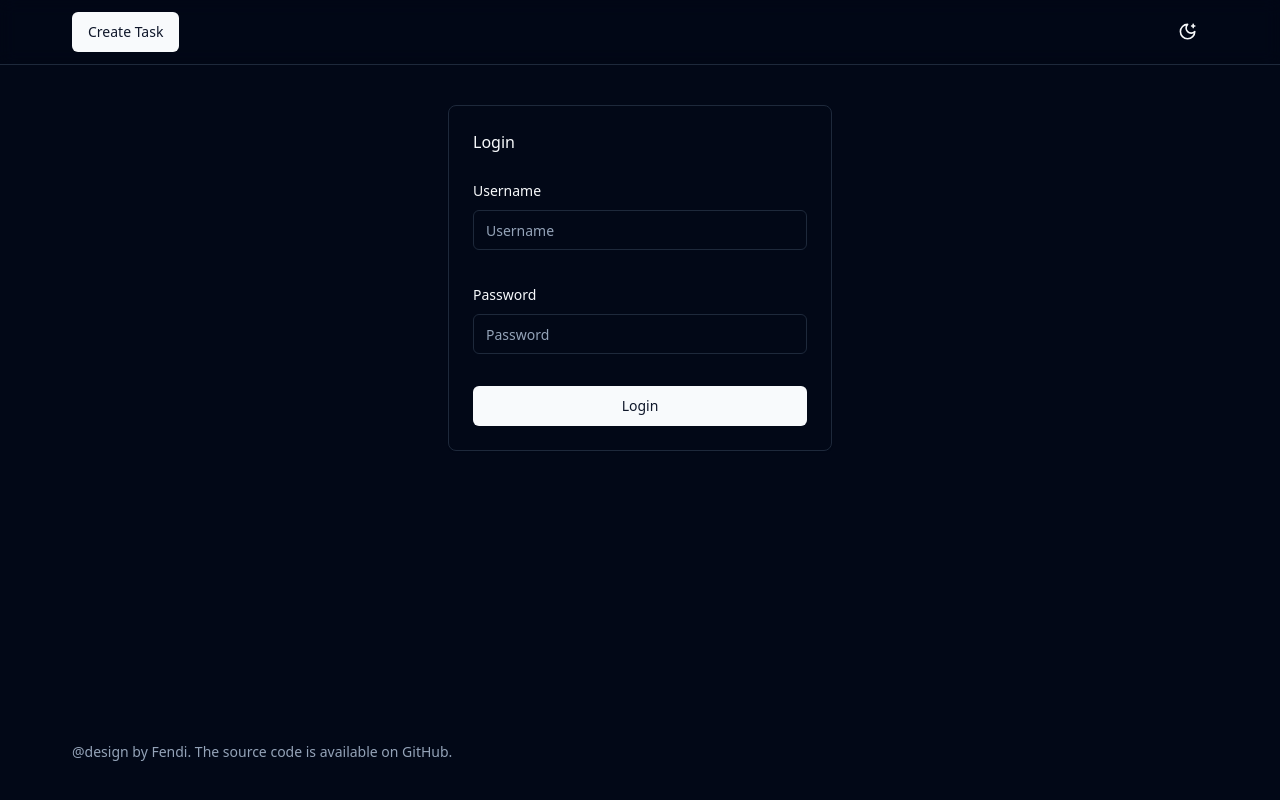
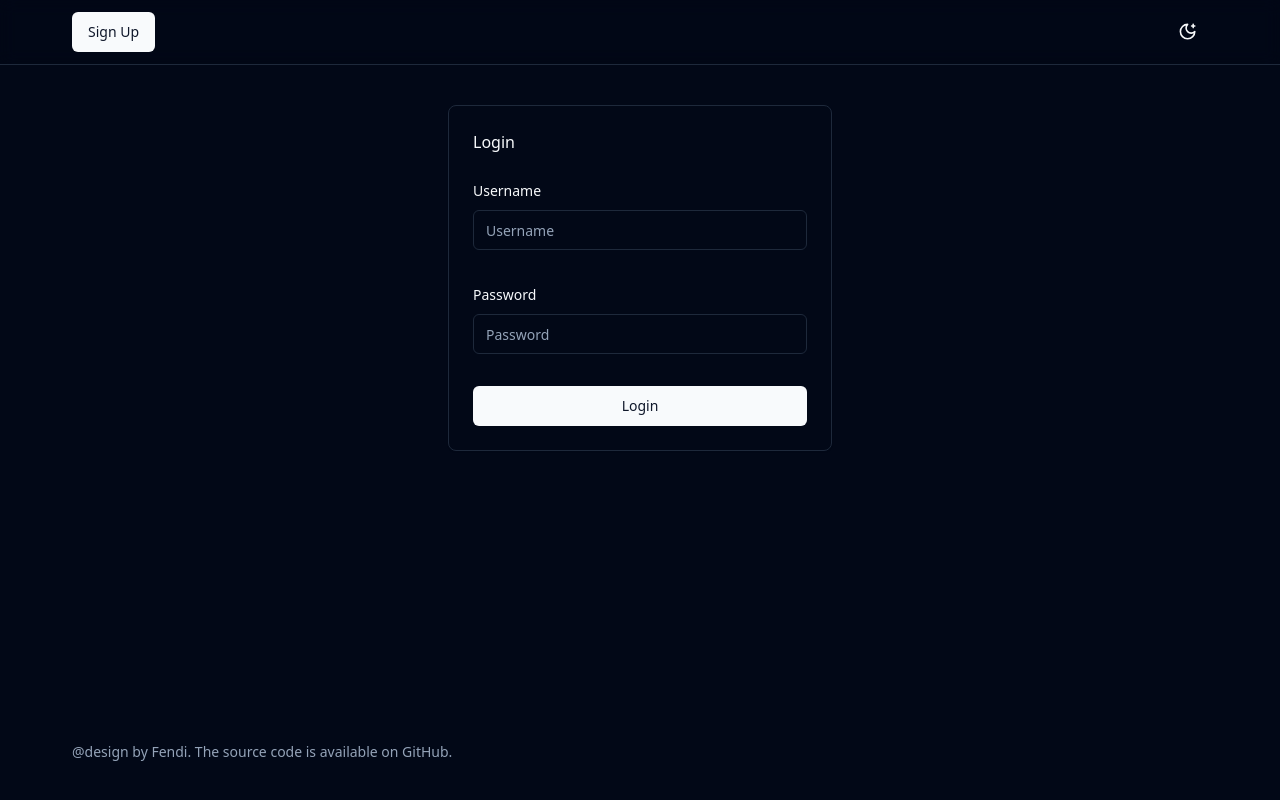
Before and after one commit to aFendell/task-manager, a React (Vite) app in the folder apps/client/: page /login in a window 1280 px wide. Built offline with nearby package versions, Linux system fonts and the light colour scheme; no server answers.

Commit message:
feat: location based header nav

```diff
--- a/apps/client/src/components/layout/Header.tsx
+++ b/apps/client/src/components/layout/Header.tsx
@@ -3,13 +3,31 @@ import * as React from 'react';
 import { Button } from '@/components/ui/Button';
 import TaskForm from '@/screens/app/Tasks/TaskForm';
 import ToggleMode from '@/components/ui/ToggleMode';
+import { NavLink, useLocation } from 'react-router-dom';
+import Path from '@/routes/paths';
 
 const Header = () => {
+  const { pathname } = useLocation();
+
   const [isTaskForm, setIsTaskForm] = React.useState(false);
   return (
     <header className='sticky top-0 z-50 w-full border-b bg-background/95 backdrop-blur supports-[backdrop-filter]:bg-background/60'>
       <div className='container flex h-16 w-full items-center justify-between'>
-        <Button onClick={() => setIsTaskForm(true)}>Create Task</Button>
+        {pathname.includes(Path.Tasks) ? (
+          <Button onClick={() => setIsTaskForm(true)}>Create Task</Button>
+        ) : pathname.includes(Path.SignUp) ? (
+          <Button>
+            <NavLink replace to={`/${Path.Login}`}>
+              Login
+            </NavLink>
+          </Button>
+        ) : (
+          <Button>
+            <NavLink replace to={`/${Path.SignUp}`}>
+              Sign Up
+            </NavLink>
+          </Button>
+        )}
 
         <ToggleMode />
       </div>
```
